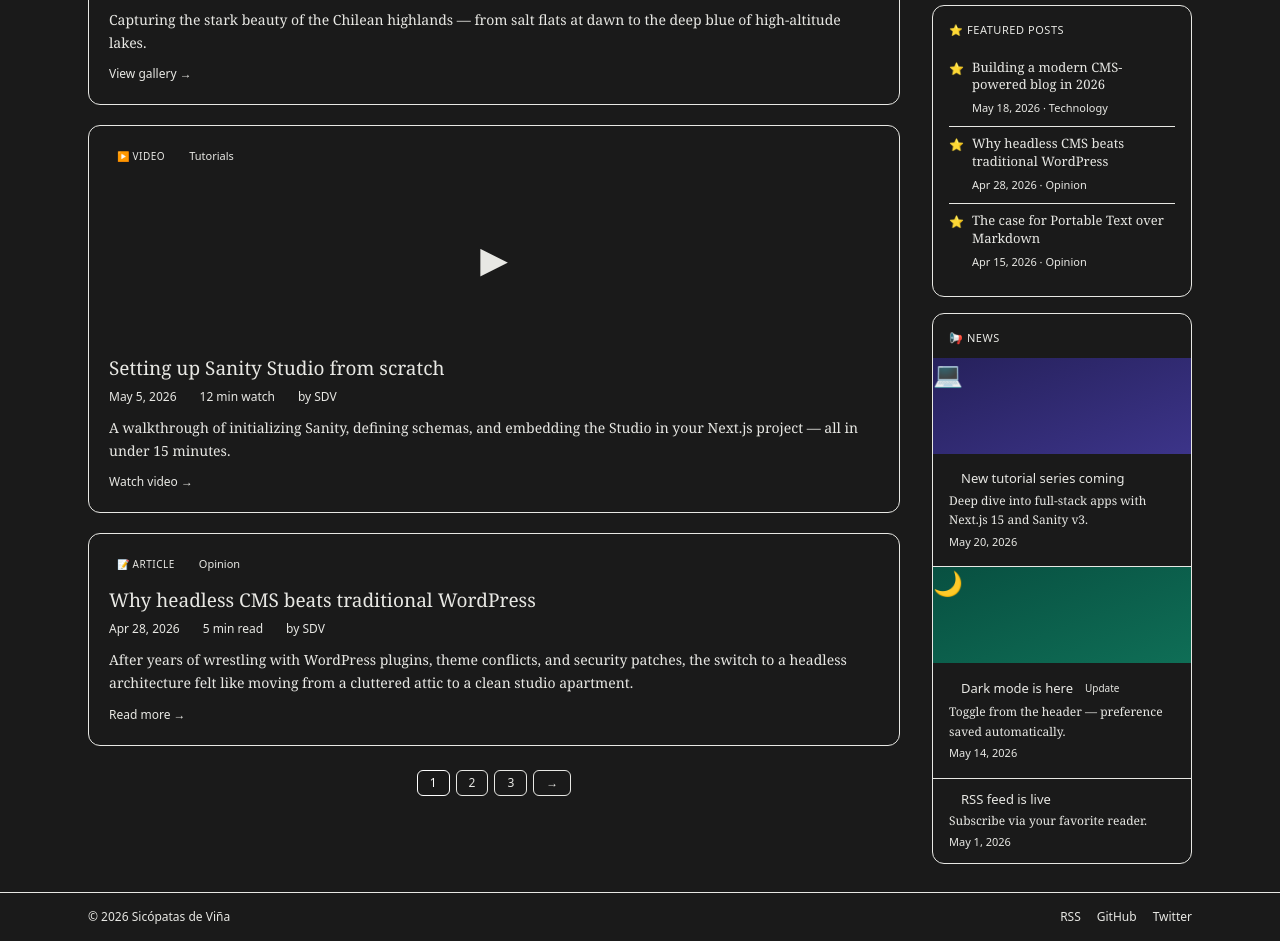
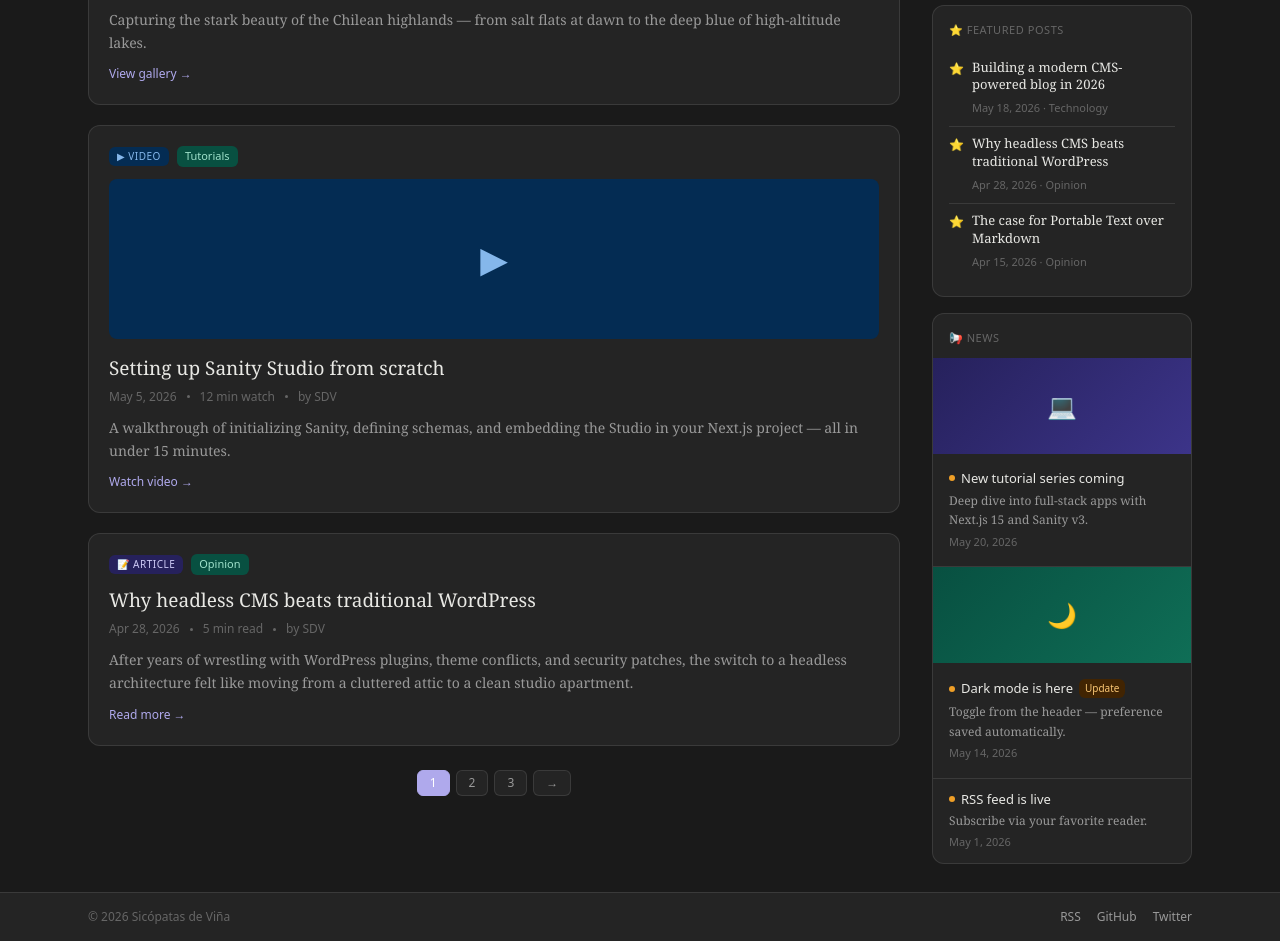
Before and after one commit to lgherrera/sdv-blog, a Next.js app: page / in a window 1280 px wide. Shown: the part 600-1541 px from the top of the page. Built offline with nearby package versions, Linux system fonts and the light colour scheme.

Commit message:
fix: register custom theme with Tailwind v4 @theme directive

```diff
--- a/app/globals.css
+++ b/app/globals.css
@@ -4,6 +4,31 @@
 @import url("https://fonts.googleapis.com/css2?family=Libre+Baskerville:ital,wght@0,400;0,700;1,400&family=DM+Sans:ital,opsz,wght@0,9..40,400;0,9..40,500;0,9..40,700;1,9..40,400&display=swap");
 
 @custom-variant dark (&:where(.dark, .dark *));
+
+@theme {
+  --font-serif: "Libre Baskerville", Georgia, serif;
+  --font-sans: "DM Sans", system-ui, sans-serif;
+
+  --color-blog-bg: var(--blog-bg);
+  --color-blog-surface: var(--blog-surface);
+  --color-blog-text: var(--blog-text);
+  --color-blog-text-muted: var(--blog-text-muted);
+  --color-blog-text-hint: var(--blog-text-hint);
+  --color-blog-accent: var(--blog-accent);
+  --color-blog-accent-light: var(--blog-accent-light);
+  --color-blog-accent-text: var(--blog-accent-text);
+  --color-blog-border: var(--blog-border);
+
+  --color-cat-bg: var(--blog-cat-bg);
+  --color-cat-text: var(--blog-cat-text);
+
+  --color-tag-bg: var(--blog-tag-bg);
+  --color-tag-text: var(--blog-tag-text);
+
+  --color-news-bg: var(--blog-news-bg);
+  --color-news-text: var(--blog-news-text);
+  --color-news-dot: var(--blog-news-dot);
+}
 
 /* Dark mode (default) */
 :root {
--- a/components/Header.tsx
+++ b/components/Header.tsx
@@ -11,7 +11,10 @@ export default function Header() {
   return (
     <header className="bg-blog-surface border-b border-blog-border">
       <div className="max-w-6xl mx-auto px-6 h-14 flex items-center justify-between">
-        <Link href="/" className="font-sans font-medium text-lg tracking-tight">
+        <Link
+          href="/"
+          className="font-sans font-medium text-lg tracking-tight"
+        >
           <span className="text-blog-accent">Sicópatas</span>
           <span className="text-blog-text"> de Viña</span>
         </Link>
--- a/components/Sidebar.tsx
+++ b/components/Sidebar.tsx
@@ -1,6 +1,9 @@
 // components/Sidebar.tsx
 
+"use client";
+
 import Link from "next/link";
+import { useTheme } from "./ThemeProvider";
 import type { Post, NewsItem, Category } from "@/lib/mockData";
 
 interface SidebarProps {
@@ -9,44 +12,29 @@ interface SidebarProps {
   news: NewsItem[];
 }
 
-function NewsImage({ type }: { type: string }) {
-  const gradients: Record<string, string> = {
-    "gradient-purple":
-      "bg-gradient-to-br from-[#26215C] to-[#3C3489]",
-    "gradient-teal":
-      "bg-gradient-to-br from-[#085041] to-[#0F6E56]",
-  };
+const gradientsDark: Record<string, string> = {
+  "gradient-purple": "linear-gradient(135deg, #26215C, #3C3489)",
+  "gradient-teal": "linear-gradient(135deg, #085041, #0F6E56)",
+};
 
-  const lightGradients: Record<string, string> = {
-    "gradient-purple":
-      "bg-gradient-to-br from-[#EEEDFE] to-[#CECBF6]",
-    "gradient-teal":
-      "bg-gradient-to-br from-[#E1F5EE] to-[#9FE1CB]",
-  };
+const gradientsLight: Record<string, string> = {
+  "gradient-purple": "linear-gradient(135deg, #EEEDFE, #CECBF6)",
+  "gradient-teal": "linear-gradient(135deg, #E1F5EE, #9FE1CB)",
+};
 
-  return (
-    <>
-      {/* Dark mode version */}
-      <div
-        className={`w-full h-24 flex items-center justify-center text-2xl dark:block hidden ${gradients[type] || gradients["gradient-purple"]}`}
-      >
-        {type === "gradient-purple" ? "💻" : "🌙"}
-      </div>
-      {/* Light mode version */}
-      <div
-        className={`w-full h-24 flex items-center justify-center text-2xl dark:hidden block ${lightGradients[type] || lightGradients["gradient-purple"]}`}
-      >
-        {type === "gradient-purple" ? "💻" : "🌙"}
-      </div>
-    </>
-  );
-}
+const iconMap: Record<string, string> = {
+  "gradient-purple": "💻",
+  "gradient-teal": "🌙",
+};
 
 export default function Sidebar({
   categories,
   featuredPosts,
   news,
 }: SidebarProps) {
+  const { theme } = useTheme();
+  const gradients = theme === "light" ? gradientsLight : gradientsDark;
+
   return (
     <aside className="space-y-4">
       {/* Search */}
@@ -143,7 +131,17 @@ export default function Sidebar({
               key={i}
               className="border-b border-blog-border last:border-b-0"
             >
-              {item.image && <NewsImage type={item.image} />}
+              {item.image && (
+                <div
+                  className="w-full h-24 flex items-center justify-center text-2xl"
+                  style={{
+                    background:
+                      gradients[item.image] || gradients["gradient-purple"],
+                  }}
+                >
+                  {iconMap[item.image] || "📰"}
+                </div>
+              )}
               <div className={item.image ? "p-4" : "px-4 py-3"}>
                 <div className="flex items-center gap-1.5 mb-1">
                   <span className="w-1.5 h-1.5 rounded-full bg-news-dot flex-shrink-0" />
--- a/components/ThemeProvider.tsx
+++ b/components/ThemeProvider.tsx
@@ -41,7 +41,6 @@ export function ThemeProvider({ children }: { children: React.ReactNode }) {
     setTheme((prev) => (prev === "dark" ? "light" : "dark"));
   };
 
-  // Prevent flash of wrong theme
   if (!mounted) {
     return <div className={theme}>{children}</div>;
   }
--- a/tailwind.config.ts
+++ b/tailwind.config.ts
@@ -9,38 +9,7 @@ const config: Config = {
     "./components/**/*.{js,ts,jsx,tsx,mdx}",
   ],
   theme: {
-    extend: {
-      fontFamily: {
-        serif: ["'Libre Baskerville'", "Georgia", "serif"],
-        sans: ["'DM Sans'", "system-ui", "sans-serif"],
-      },
-      colors: {
-        blog: {
-          bg: "var(--blog-bg)",
-          surface: "var(--blog-surface)",
-          text: "var(--blog-text)",
-          "text-muted": "var(--blog-text-muted)",
-          "text-hint": "var(--blog-text-hint)",
-          accent: "var(--blog-accent)",
-          "accent-light": "var(--blog-accent-light)",
-          "accent-text": "var(--blog-accent-text)",
-          border: "var(--blog-border)",
-        },
-        cat: {
-          bg: "var(--blog-cat-bg)",
-          text: "var(--blog-cat-text)",
-        },
-        tag: {
-          bg: "var(--blog-tag-bg)",
-          text: "var(--blog-tag-text)",
-        },
-        news: {
-          bg: "var(--blog-news-bg)",
-          text: "var(--blog-news-text)",
-          dot: "var(--blog-news-dot)",
-        },
-      },
-    },
+    extend: {},
   },
   plugins: [],
 };
```
Also changed, not shown: app/blog/[slug]/page.tsx (+2 -7 lines).
